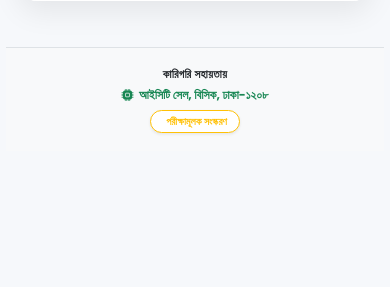
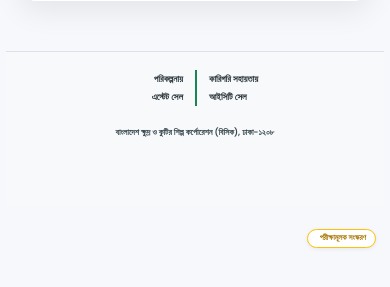
Before and after one commit to faysal077/estatecell, a Django app: page /lands/ in a window 390 px wide. Shown: the part 376-663 px from the top of the page. Run offline with Django 5.2, Linux system fonts and the light colour scheme; the visitor is signed in with stand-in values (Sample User, id 1); data comes from the database, SQL or seed files in the repository; data that the repository does not hold is empty.

Commit message:
Changed Footer

```diff
--- a/templates/base.html
+++ b/templates/base.html
@@ -22,13 +22,303 @@
         .navbar-brand, .nav-link, .text-white {
             color: #fff !important;
         }
-        footer {
-            background: #2f5d3b;
-            padding: 10px 0;
-            color: white;
-            margin-top: 40px;
-        }
+        /* =========================================================
+   PROFESSIONAL FOOTER
+========================================================= */
+
+footer {
+    position: relative;
+
+    width: 100%;
+
+    background: #f8f9fa;
+
+    color: #212529;
+
+    border-top: 1px solid #dee2e6;
+
+    margin-top: 40px;
+
+    padding: 18px 0 14px;
+}
+
+
+/* =========================================================
+   MAIN FOOTER CONTENT
+========================================================= */
+
+.footer-content {
+    width: 570px;
+
+    max-width: calc(100% - 180px);
+
+    margin: 0 auto;
+}
+
+
+/* =========================================================
+   TOP TWO COLUMNS
+========================================================= */
+
+.footer-row {
+    display: grid;
+
+    grid-template-columns: 1fr 1fr;
+
+    width: 100%;
+}
+
+
+/* =========================================================
+   COMMON CELL
+========================================================= */
+
+.footer-cell {
+    padding: 1px 18px;
+
+    font-size: 0.92rem;
+
+    font-weight: 600;
+
+    line-height: 1.65;
+
+    color: #263238;
+}
+
+
+/* =========================================================
+   LEFT COLUMN
+========================================================= */
+
+.footer-left {
+    text-align: right;
+
+    padding-right: 20px;
+}
+
+
+/* =========================================================
+   RIGHT COLUMN
+========================================================= */
+
+.footer-right {
+    text-align: left;
+
+    padding-left: 20px;
+
+    border-left: 3px solid #198754;
+}
+
+
+/* =========================================================
+   HIGHLIGHT IMPORTANT WORD
+========================================================= */
+
+.footer-right strong {
+    font-weight: 700;
+
+    color: #263238;
+}
+
+
+/* =========================================================
+   BOTTOM CENTER SECTION
+========================================================= */
+
+/* =========================================================
+   BOTTOM CENTER SECTION
+========================================================= */
+
+.footer-bottom {
+    width: 100%;
+    min-height: 38px;
+
+    margin-top: 7px;
+
+    display: flex;
+    align-items: center;
+    justify-content: center;
+}
+
+
+/* =========================================================
+   ORGANIZATION NAME
+========================================================= */
+
+.footer-full {
+    width: 100%;
+
+    text-align: center;
+
+    padding: 4px 0;
+    margin: 0;
+
+    font-size: 0.88rem;
+    font-weight: 600;
+    line-height: 1.5;
+
+    color: #37474f;
+}
+
+
+/* =========================================================
+   EXPERIMENTAL VERSION
+   → FULL FOOTER RIGHT CORNER
+========================================================= */
+
+.footer-version {
+    position: absolute;
+
+    right: 15px;
+    bottom: 10px;
+
+    display: inline-flex;
+    align-items: center;
+    justify-content: center;
+
+    padding: 4px 13px;
+
+    border: 1px solid #ffc107;
+    border-radius: 50px;
+
+    background: #ffffff;
+    color: #a87500;
+
+    font-size: 0.78rem;
+    font-weight: 600;
+
+    line-height: 1.4;
+
+    white-space: nowrap;
+
+    box-shadow: 0 1px 4px rgba(0, 0, 0, 0.07);
+}
+
+
+/* =========================================================
+   EXPERIMENTAL VERSION
+========================================================= */
+
+.footer-version {
+    position: absolute;
+
+    right: 15px;
+
+    bottom: 0;
+
+    display: inline-flex;
+
+    align-items: center;
+
+    justify-content: center;
+
+    padding: 4px 13px;
+
+    border: 1px solid #ffc107;
+
+    border-radius: 50px;
+
+    background: #ffffff;
+
+    color: #a87500;
+
+    font-size: 0.78rem;
+
+    font-weight: 600;
+
+    line-height: 1.4;
+
+    white-space: nowrap;
+
+    box-shadow: 0 1px 4px rgba(0, 0, 0, 0.07);
+
+    transition: all 0.2s ease;
+}
+
+
+/* Small hover effect */
+
+.footer-version:hover {
+    background: #fff8df;
+
+    box-shadow: 0 2px 6px rgba(0, 0, 0, 0.10);
+}
+
+
+/* =========================================================
+   MOBILE
+========================================================= */
+
+@media (max-width: 768px) {
+
+    footer {
+        padding: 18px 10px 55px;
+    }
+
+    .footer-content {
+        width: 100%;
+
+        max-width: 600px;
+    }
+
+    .footer-cell {
+        font-size: 0.84rem;
+
+        padding: 2px 10px;
+    }
+
+    .footer-left {
+        padding-right: 12px;
+    }
+
+    .footer-right {
+        padding-left: 12px;
+    }
+
+    .footer-full {
+        font-size: 0.78rem;
+
+        padding: 4px 5px;
+    }
+
+    .footer-version {
+        right: 8px;
+
+        bottom: -42px;
+
+        font-size: 0.70rem;
+
+        padding: 3px 9px;
+    }
+}
+
+
+/* =========================================================
+   VERY SMALL MOBILE
+========================================================= */
+
+@media (max-width: 480px) {
+
+    .footer-cell {
+        font-size: 0.76rem;
+
+        line-height: 1.55;
+    }
+
+    .footer-right {
+        border-left-width: 2px;
+    }
+
+    .footer-full {
+        font-size: 0.70rem;
+    }
+
+    .footer-version {
+        font-size: 0.65rem;
+    }
+}
     </style>
+
 </head>
 
 <body>
@@ -69,29 +359,59 @@
     {% block content %}{% endblock %}
 </div>
 
-<footer class="mt-5 py-4 text-center border-top bg-light">
-    <div class="container">
+<footer>
 
-        <div class="fw-semibold text-dark mb-1"
-             style="font-size: 0.95rem; letter-spacing: 0.3px;">
-            কারিগরি সহায়তায়
+    <div class="footer-content">
+
+        <!-- TOP SECTION -->
+        <div class="footer-row">
+
+            <!-- LEFT -->
+            <div class="footer-cell footer-left">
+                পরিকল্পনায়
+            </div>
+
+            <!-- RIGHT -->
+            <div class="footer-cell footer-right">
+                কারিগরি <strong>সহায়তায়</strong>
+            </div>
+
         </div>
 
-        <div class="text-success fw-bold mb-2"
-             style="font-size: 1rem;">
-            <i class="bi bi-cpu-fill me-1"></i>
-            আইসিটি সেল, বিসিক, ঢাকা-১২০৮
+
+        <div class="footer-row">
+
+            <!-- LEFT -->
+            <div class="footer-cell footer-left">
+                এস্টেট সেল
+            </div>
+
+            <!-- RIGHT -->
+            <div class="footer-cell footer-right">
+                আইসিটি সেল
+            </div>
+
         </div>
 
-        <div class="d-inline-block px-3 py-1 rounded-pill border border-warning bg-white text-warning fw-semibold shadow-sm"
-             style="font-size: 0.85rem;">
-            <i class="bi bi-flask me-1"></i>
-            পরীক্ষামূলক সংস্করণ
+
+        <!-- BOTTOM CENTER -->
+        <div class="footer-bottom">
+
+            <div class="footer-full">
+                বাংলাদেশ ক্ষুদ্র ও কুটির শিল্প কর্পোরেশন (বিসিক), ঢাকা-১২০৮
+            </div>
+
+            <!-- RIGHT CORNER -->
+            <div class="footer-version">
+                <i class="bi bi-flask me-1"></i>
+                পরীক্ষামূলক সংস্করণ
+            </div>
+
         </div>
 
     </div>
+
 </footer>
-
 <!-- Bootstrap JS -->
 <script src="https://cdn.jsdelivr.net/npm/bootstrap@5.3.2/dist/js/bootstrap.bundle.min.js"></script>
 <script src="https://cdn.jsdelivr.net/npm/bootstrap@5.3.3/dist/js/bootstrap.bundle.min.js"></script>
```
